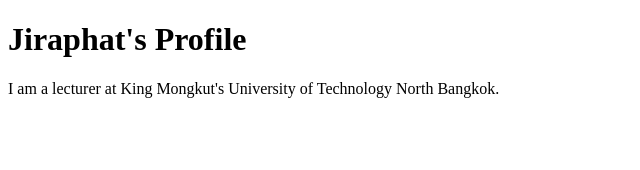
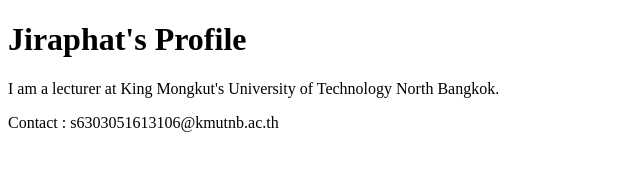
Before and after one commit to oak072544/github-desktop-project, a plain HTML site: page index.html in a window 1280 px wide. Shown: the whole page, without its empty margins (0-640 px from the left). Drawn offline with Linux system fonts and the light colour scheme.

Commit message:
Add contact me
add contact me

```diff
--- a/index.html
+++ b/index.html
@@ -9,6 +9,6 @@
 <body>
     <h1>Jiraphat's Profile</h1>
     <p>I am a lecturer at King Mongkut's University of Technology North Bangkok.</p>
-
+    <footer>Contact : s6303051613106@kmutnb.ac.th</footer>
 </body>
 </html>
```
